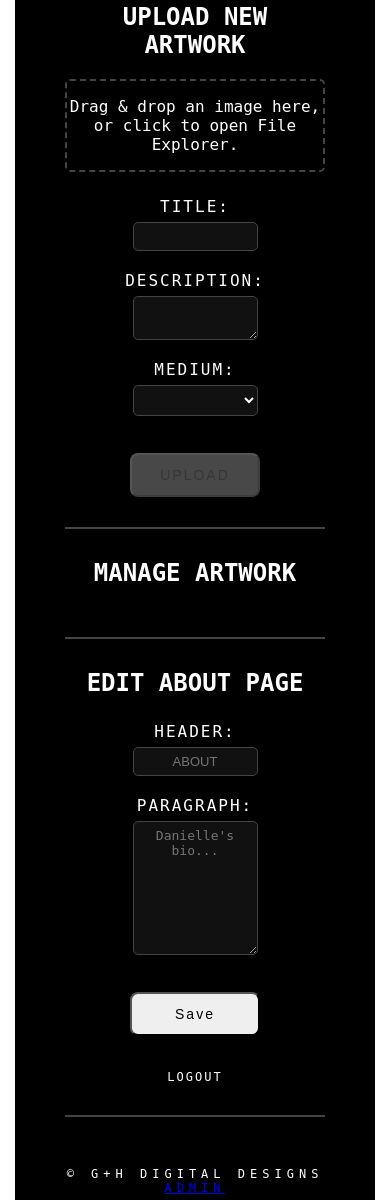
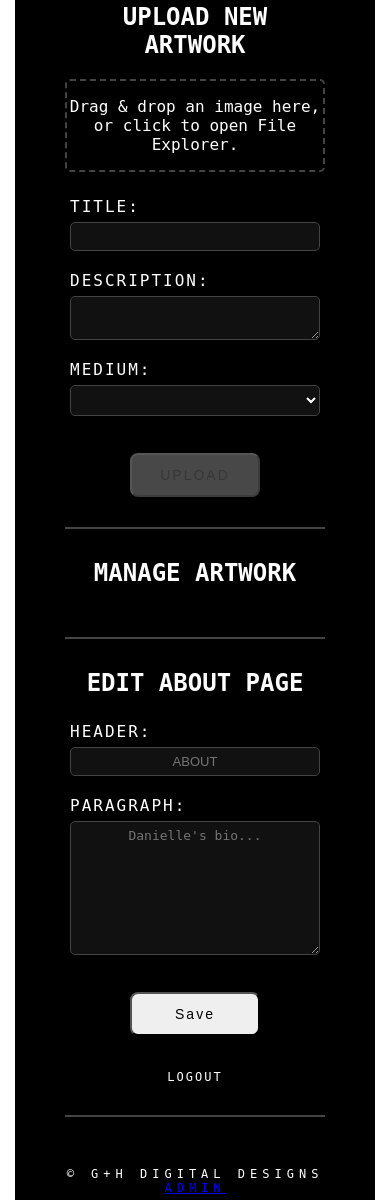
Before and after one commit to heatherjholt/Danielle_Smith_Artwork, a Flask app: page /admin in a window 390 px wide. Shown: the part 279-1479 px from the top of the page. Run offline with Flask 3, Linux system fonts and the light colour scheme; the visitor is signed in with stand-in values (Sample User, id 1); data that the repository does not hold is empty; parts of the project's set-up code (start-up, migrations or seed data) failed here and were passed over; some libraries are stand-ins or nearby versions.

Commit message:
admin page mobile fix

```diff
--- a/static/style.css
+++ b/static/style.css
@@ -601,6 +601,27 @@ html {
     margin: 22px auto 0;
     display: block;
     }
+    .admin-upload .form-label{
+    display: block;
+    width: 100%;
+    }
+    .admin-upload .text-input,
+    .admin-upload .text-area,
+    .admin-upload .medium-select,
+    #editForm input[type="text"],
+    #editForm textarea,
+    #editForm select {
+        width: 100%;
+        max-width: 100%;
+        box-sizing: border-box;
+        display: block;
+    }
+    .manage-actions button{
+    width: 120px;
+    padding: 10px 12px;
+    line-height: 1;
+    box-sizing: border-box;
+  }
 }
 
 /* end of mobile stuffs*/
--- a/templates/admin_login.html
+++ b/templates/admin_login.html
@@ -53,7 +53,7 @@
             class="text-input"
           >
 
-          <button type="submit" class="upload-btn">LOG IN</button>
+          <button type="submit" class="upload-btn">LOGIN</button>
         </form>
       </section>
     </main>
```
